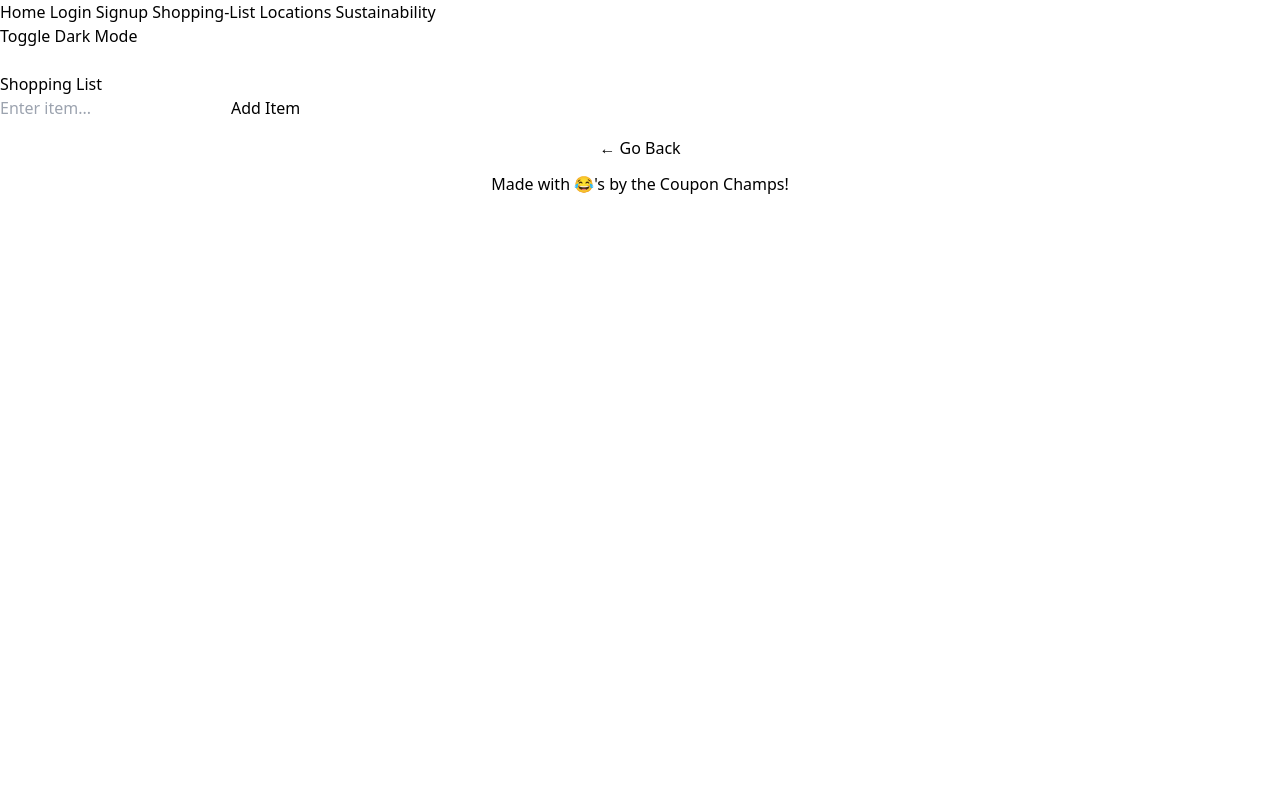
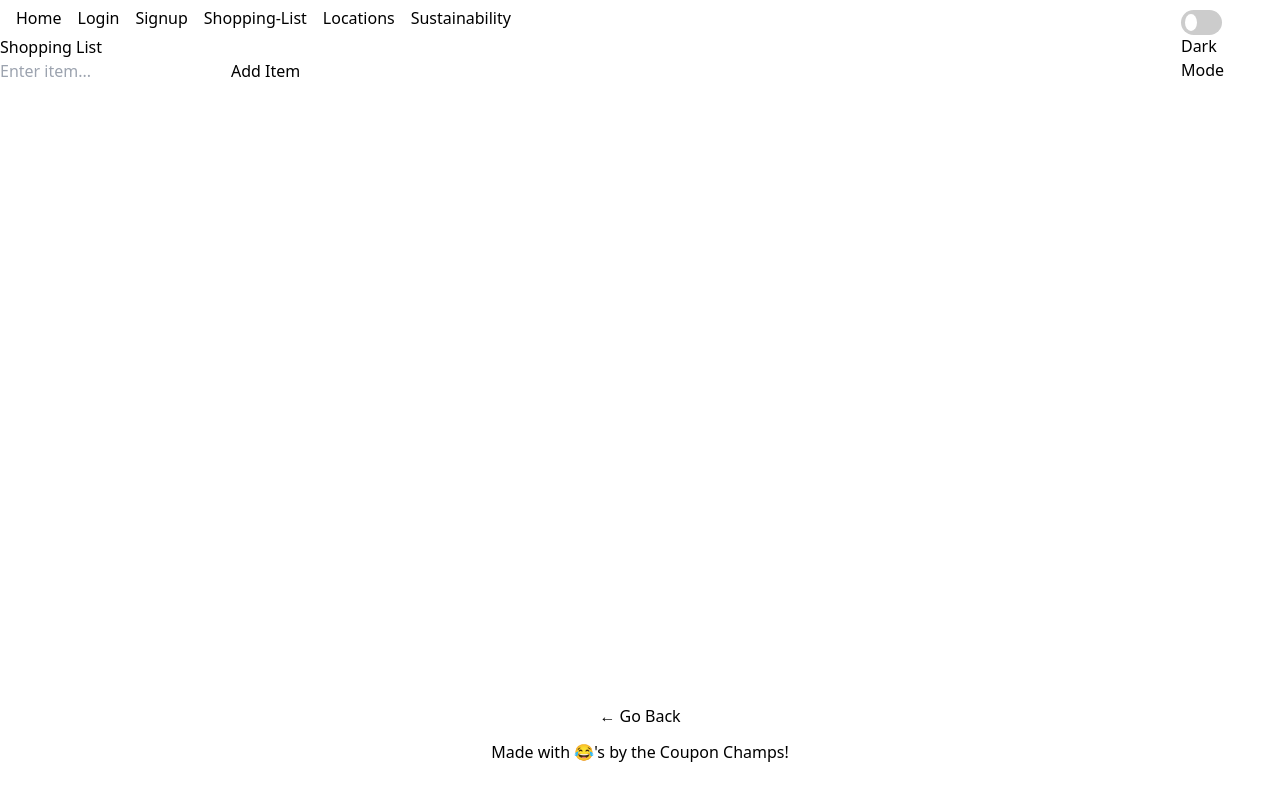
Before and after one commit to rickybehrens/grocery-store-app, a React (Vite) app in the folder client/: page /shoppinglist in a window 1280 px wide. Built offline with nearby package versions, Linux system fonts and the light colour scheme.

Commit message:
Started making some changes on the styling but not sure how Tailwind works exactly. I'll continue with these chanes tomorrow morning

```diff
--- a/client/src/App.css
+++ b/client/src/App.css
@@ -12,6 +12,87 @@ body:not(.dark) {
     color: black;
 }
 
+.switch {
+    position: relative;
+    display: inline-block;
+    margin-top: 10px; /* Adjust the margin as needed */
+    width: 50%;
+    height: 25px;
+  }
+
+  .switch input {
+    opacity: 0;
+    width: 0;
+    height: 0;
+  }
+
+  .slider {
+    position: absolute;
+    cursor: pointer;
+    top: 0;
+    left: 0;
+    right: 0;
+    bottom: 0;
+    background-color: #ccc;
+    -webkit-transition: .4s;
+    transition: .4s;
+    border-radius: 34px;
+  }
+
+  .slider:before {
+    position: absolute;
+    content: "";
+    height: 70%;
+    width: 30%;
+    left: 4px;
+    bottom: 4px;
+    background-color: white;
+    -webkit-transition: .4s;
+    transition: .4s;
+    border-radius: 50%;
+  }
+
+  input:checked + .slider {
+    background-color: #2196F3;
+  }
+
+  input:focus + .slider {
+    box-shadow: 0 0 1px #2196F3;
+  }
+
+  input:checked + .slider:before {
+    -webkit-transform: translateX(26px);
+    -ms-transform: translateX(26px);
+    transform: translateX(26px);
+  }
+
+.map.dark-theme {
+    filter: invert(1) hue-rotate(180deg);
+}
+
+.app-container {
+    display: flex;
+    flex-direction: column;
+    height: 100vh;
+  }
+
+  .header-and-toggle-container {
+    display: flex;
+    justify-content: space-between;
+    align-items: center;
+    padding: 0 16px; /* Adjust as needed */
+  }
+
+  .header-links {
+    display: flex;
+    gap: 16px; /* Adjust as needed */
+  }
+
+  .dark-mode-toggle-container {
+    display: flex;
+    align-items: center;
+  }
+
 .leaflet-container {
     height: 100vh;
     width: 100%;
--- a/client/src/App.jsx
+++ b/client/src/App.jsx
@@ -14,13 +14,12 @@ const client = new ApolloClient({
 function App() {
   return (
     <ApolloProvider client={client}>
-            <div>
+      <div className="app-container">
+        <div className="header-and-toggle-container">
           <Header />
-                <div>
           <DarkModeToggle />
         </div>
-                <br></br>
-                <div>
+        <div className="content-container">
           <Outlet />
         </div>
         <Footer />
--- a/client/src/components/DarkModeToggle.jsx
+++ b/client/src/components/DarkModeToggle.jsx
@@ -19,11 +19,15 @@ const DarkModeToggle = () => {
   }, [theme]);
 
   return (
-        <button
-            onClick={toggleDarkMode}
-        >
-            Toggle Dark Mode
-        </button>
+    <div className="dark-mode-toggle-container">
+      <label className="switch">
+        <input type="checkbox" checked={theme === 'dark'} onChange={toggleDarkMode} />
+        <span className="slider"></span>
+        <div>
+          <h6>Dark Mode</h6>
+        </div>
+      </label>
+    </div>
   );
 };
 
--- a/client/src/components/Header.jsx
+++ b/client/src/components/Header.jsx
@@ -3,13 +3,15 @@ import { Link } from 'react-router-dom';
 
 const Header = () => {
   return (
-    <header>
-      <Link to="/">Home  </Link>
-      <Link to="/login">Login  </Link>
-      <Link to="/signup">Signup  </Link>
-      <Link to="/shoppinglist">Shopping-List  </Link>
-      <Link to="/locations">Locations  </Link>
-      <Link to="/sustainability">Sustainability  </Link>
+    <header className="header-container">
+      <div className="header-links">
+        <Link to="/">Home</Link>
+        <Link to="/login">Login</Link>
+        <Link to="/signup">Signup</Link>
+        <Link to="/shoppinglist">Shopping-List</Link>
+        <Link to="/locations">Locations</Link>
+        <Link to="/sustainability">Sustainability</Link>
+      </div>
     </header>
   );
 };
--- a/client/src/pages/Locations.jsx
+++ b/client/src/pages/Locations.jsx
@@ -2,6 +2,7 @@ import React, { useState, useEffect } from 'react';
 import { MapContainer, TileLayer, Marker, Popup } from 'react-leaflet';
 import axios from 'axios';
 import sendLocationToBackend from '../components/Geolocation.jsx';
+import '../App.css';
 
 const Locations = () => {
   const [formState, setFormState] = useState({ lat: null, long: null });
@@ -46,6 +47,23 @@ const Locations = () => {
     }
   };
 
+  useEffect(() => {
+    const handleThemeChange = () => {
+      const theme = localStorage.getItem('theme') || 'light';
+      const mapContainer = document.querySelector('.leaflet-container');
+
+      if (mapContainer) {
+        mapContainer.classList.toggle('dark-theme', theme === 'dark');
+      }
+    };
+
+    window.addEventListener('themeChange', handleThemeChange);
+
+    return () => {
+      window.removeEventListener('themeChange', handleThemeChange);
+    };
+  }, []);
+
   return (
     <>
       <div>
```
Also changed, not shown: 2 other files (tests, documents, lock files or other folders). Lines whose indentation alone changed are shown as unchanged.
